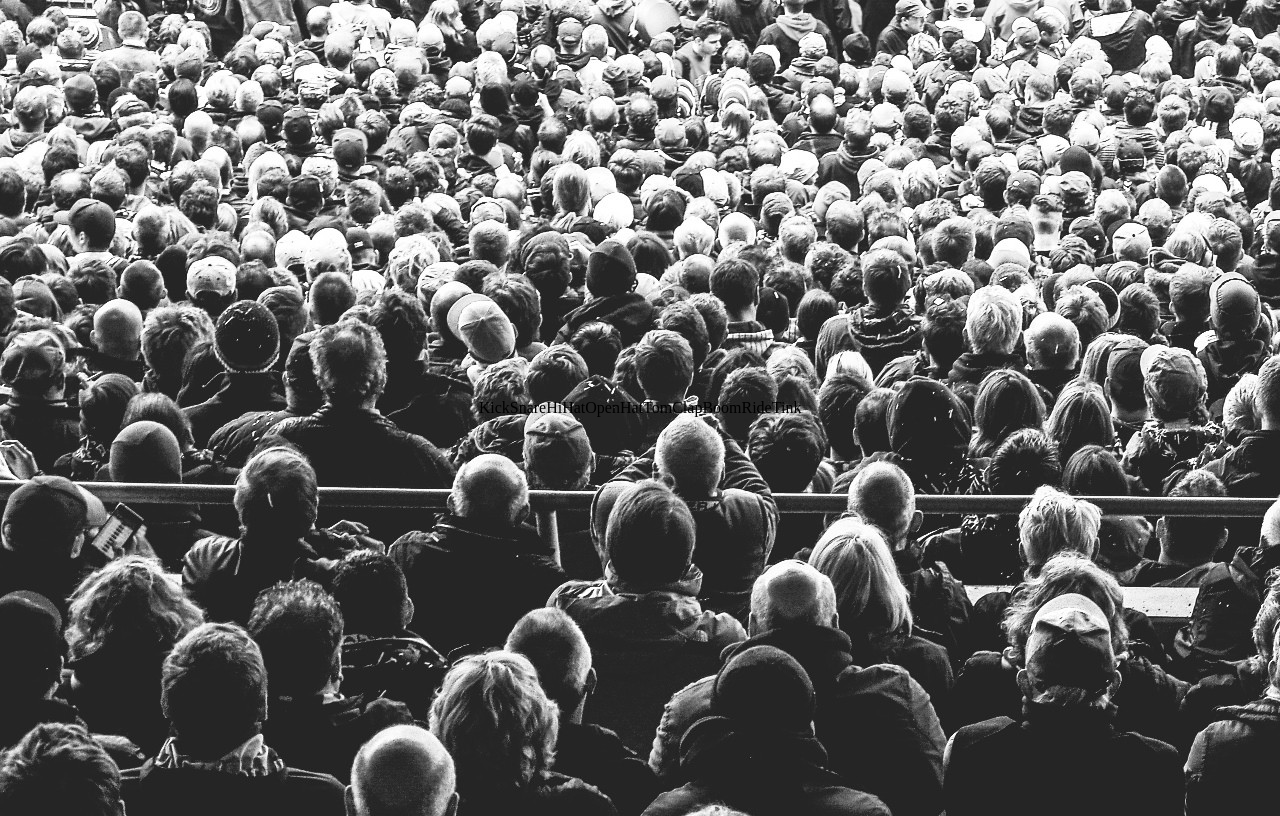
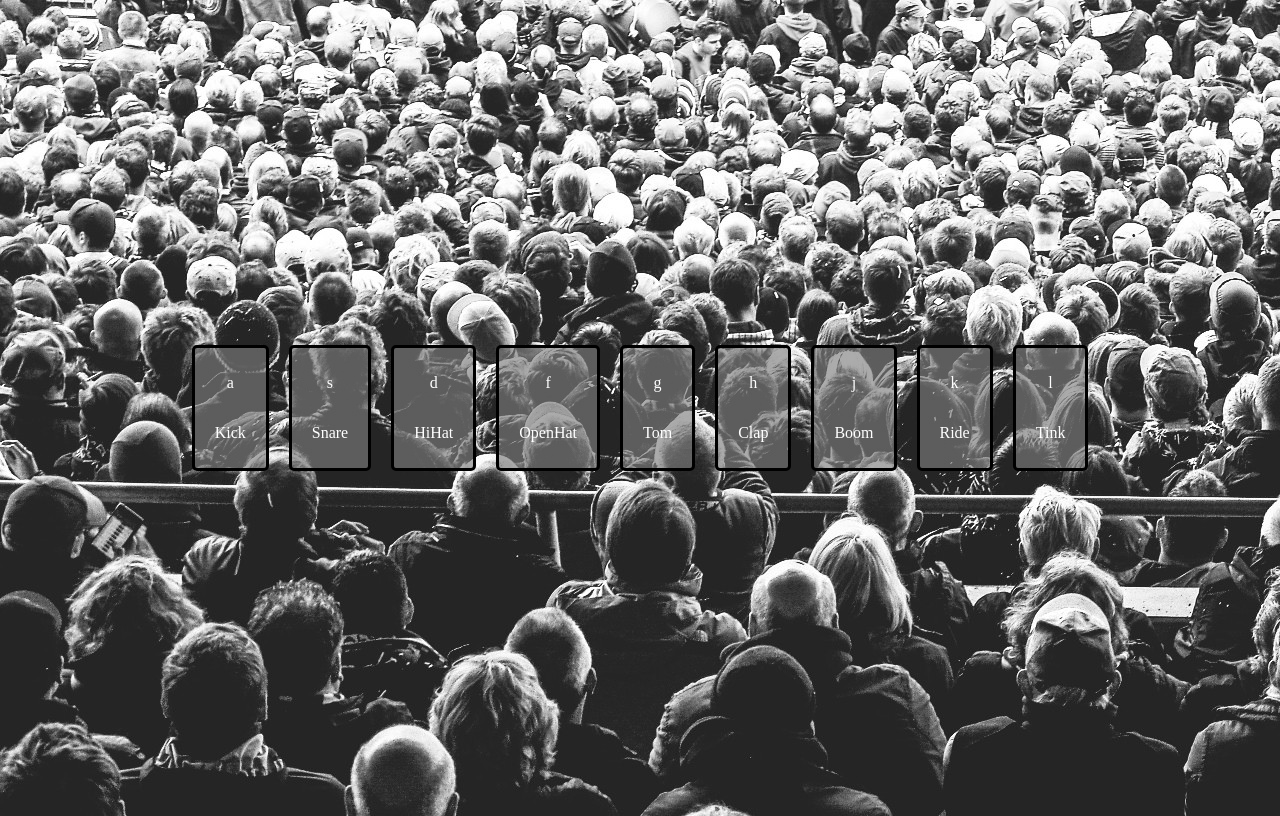
Before and after one commit to malcomcrab/javascript-drumkit, a plain HTML site: page index.html in a window 1280 px wide. Drawn offline with Linux system fonts and the light colour scheme.

Commit message:
added keydown listener which triggers corresponding drum sound

```diff
--- a/index.js
+++ b/index.js
@@ -3,6 +3,10 @@ const kitContainer = document.getElementById('kit-container')
 
 const body = document.querySelector('body')
 body.style.backgroundImage = "url('images/background.jpg')"
+
+
+const drumTriggerKeys = ["a", "s", "d", "f", "g",
+                        "h", "j", "k", "l"]
 
 const drumKitParts = ['Kick', 'Snare', 'HiHat', 'OpenHat',
                      'Tom', 'Clap', 'Boom', 'Ride', 'Tink']
@@ -11,21 +15,36 @@ const drumKitParts = ['Kick', 'Snare', 'HiHat', 'OpenHat',
 for (i = 0; i <= 8; i++){
     const kitPiece = document.createElement('div')
     kitPiece.id = `kitPiece${i}`
-    kitPiece.class = 'kitPiece'
-    kitPiece.innerText = drumKitParts[i]
+    kitPiece.className = 'kit-piece'
+
+
+    const kitTriggerText = document.createElement('p')
+    let upperTriggerText = drumTriggerKeys[i].toUpperCase()
+    kitTriggerText.innerText = drumTriggerKeys[i]
+
+    const kitPieceText = document.createElement('p')
+    kitPieceText.innerText = drumKitParts[i]
+
+    kitPiece.appendChild(kitTriggerText)
+    kitPiece.appendChild(kitPieceText)
     kitContainer.appendChild(kitPiece)
 
     kitPiece.addEventListener('click', event =>{
-        drumTrigger(kitPiece.innerText)
+        drumTrigger(kitPieceText.innerText)
 
     })
 }
 
+addEventListener('keydown', event =>{
+    if(drumTriggerKeys.includes(event.key)){
+        let indexNum = drumTriggerKeys.indexOf(event.key)
+        drumTrigger(drumKitParts[indexNum])
+    }
+})
 
 function drumTrigger(drumPart){
 
     let drumLower = drumPart.toLowerCase()
-    console.log(drumLower)
     let audio = new Audio(`sounds/${drumLower}.wav`);
     audio.play();
 }
--- a/style/stylesheet.css
+++ b/style/stylesheet.css
@@ -11,6 +11,13 @@ body{
 }
 
 .kit-piece{
-    background-color: white;
+    display: flex;
+    flex-direction: column;
+    text-align: center;
+    color:white;
+    background-color: rgba(126, 126, 126, 0.63);
     border:solid black;
+    border-radius: 5px;
+    padding: 10px 20px;
+    margin: 10px;
 }
```
